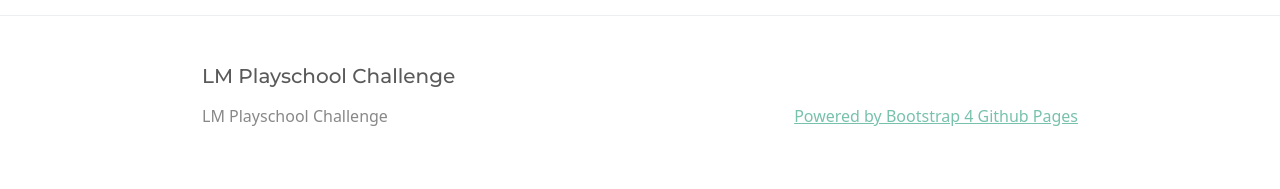
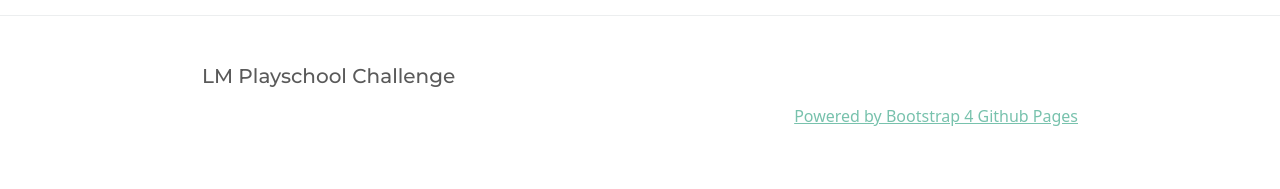
Before and after one commit to lm-playschool/lm-playschool.github.io, a Jekyll site: the page built from index.md, in a window 1280 px wide. Shown: the part 1452-1641 px from the top of the page. Built offline with Jekyll 4.4.1, drawn with Linux system fonts in a browser that asks for light colours.

Commit message:
feat: subtitle chore: removed writings from footer

```diff
--- a/_includes/footer.html
+++ b/_includes/footer.html
@@ -5,27 +5,6 @@
     <p class="h5 mb-3">{{ site.title | escape }}</p>
 
     <div class="row">
-
-      <div class="col-sm">
-        <ul class="list-unstyled">
-          <li>
-            {%- if site.author -%}
-              {{ site.author | escape }}
-            {%- else -%}
-              {{ site.title | escape }}
-            {%- endif -%}
-          </li>
-          {%- if site.email -%}
-            <li>
-              <a href="mailto:{{ site.email }}">
-                {{ site.email }}
-              </a>
-            </li>
-          {%- endif -%}
-        </ul>
-      </div>
-
-
       <div class="col-sm text-end">
         <p>
           <a href="https://nicolas-van.github.io/bootstrap-4-github-pages/">Powered by Bootstrap 4 Github Pages</a>
```
Also changed, not shown: _layouts/home.html (+1 -24 lines).
